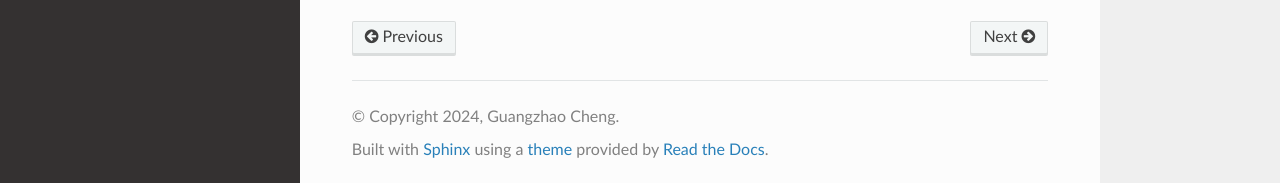
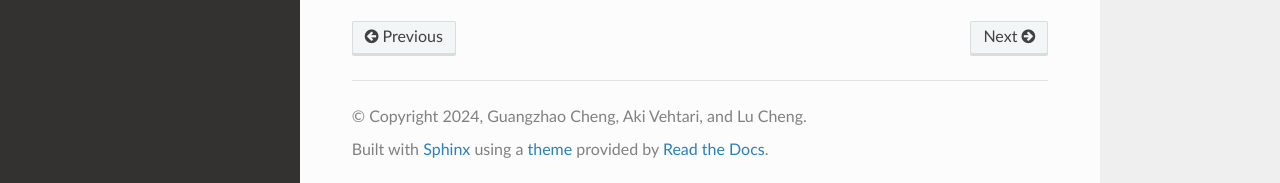
Before and after one commit to guangzhaocs/SegPore, a Sphinx documentation site: the page built from docs/source/usage.rst, in a window 1280 px wide and 1095 px high. Shown: the part 909-1092 px from the top of the window. Built offline with Sphinx 7.4.7 and the Read the Docs theme 2.0.0, drawn with Linux system fonts in a browser that asks for light colours.

Commit message:
Update conf.py

```diff
--- a/docs/source/conf.py
+++ b/docs/source/conf.py
@@ -3,7 +3,7 @@
 # -- Project information
 
 project = 'SegPore'
-copyright = '2024, Guangzhao Cheng'
+copyright = '2024, Guangzhao Cheng, Aki Vehtari, and Lu Cheng'
 author = 'Guangzhao Cheng'
 
 release = '0.1'
```
